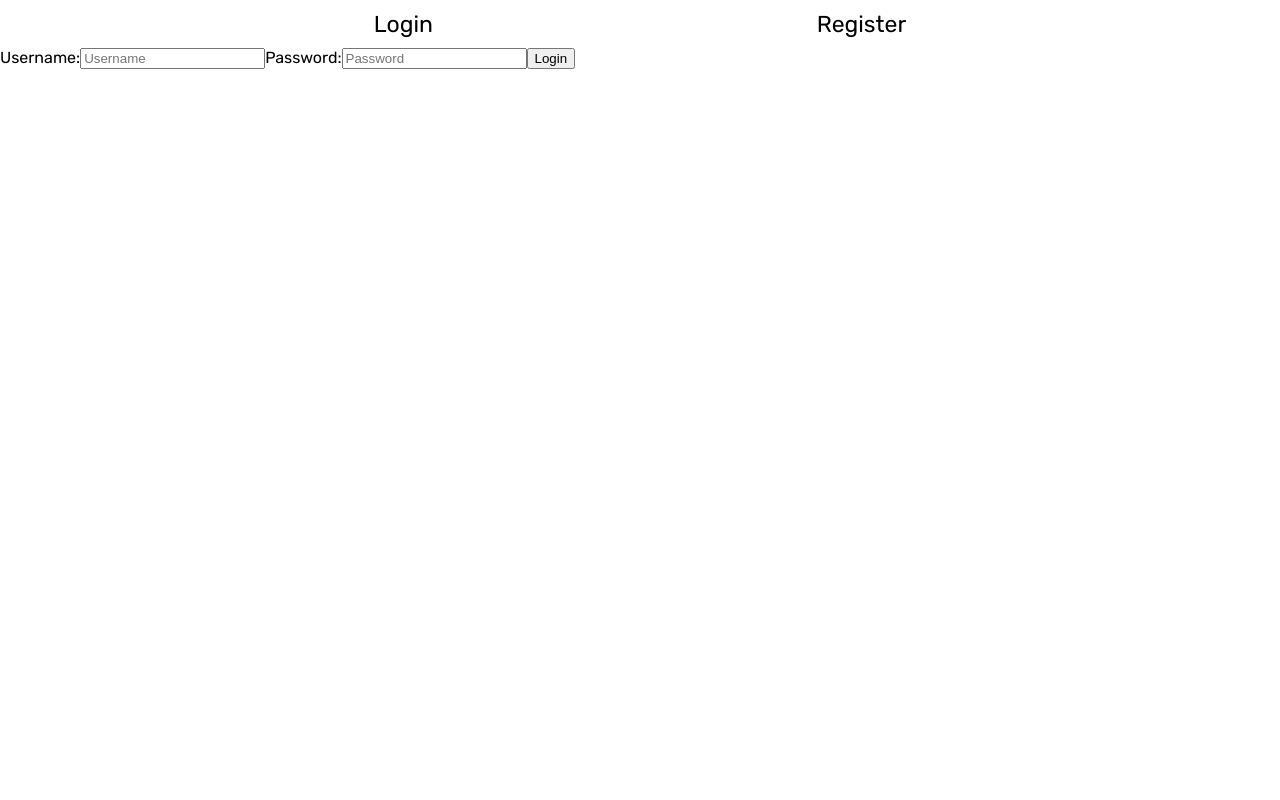
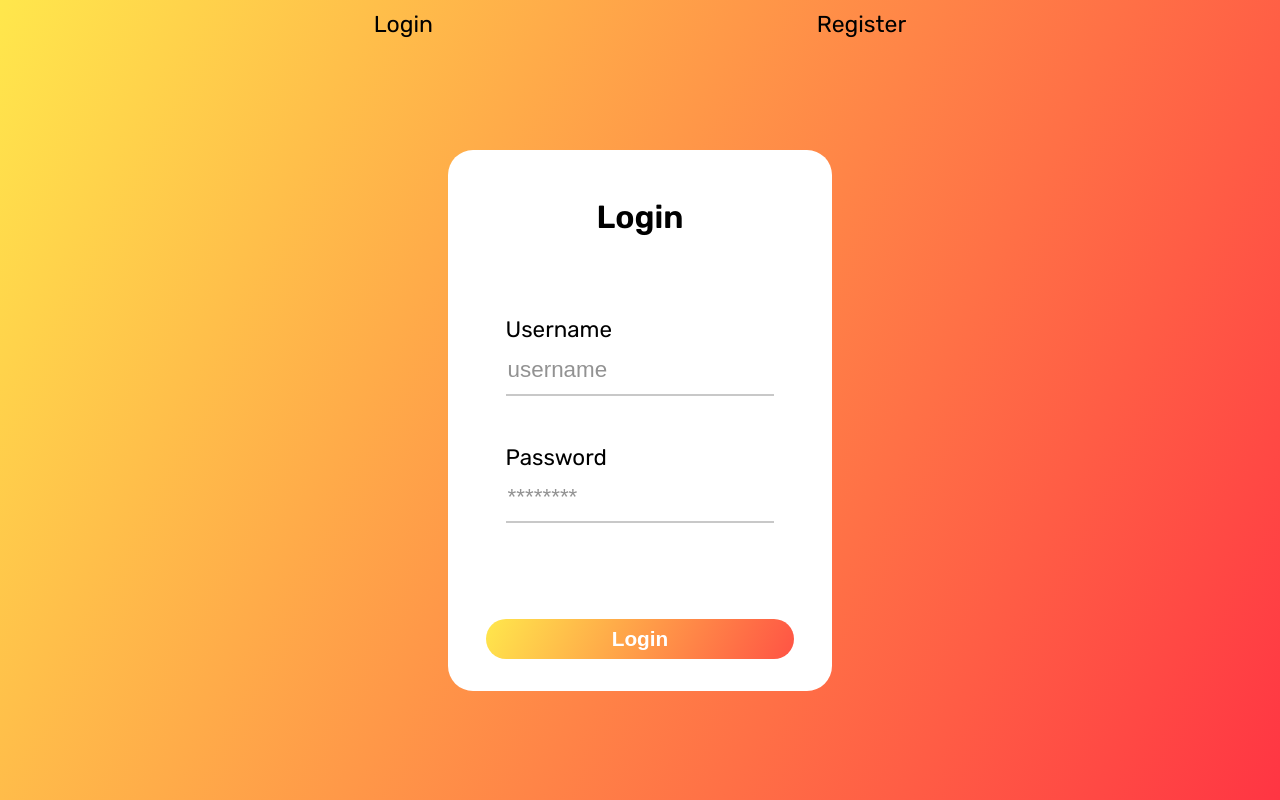
Before and after one commit to Simeon0302/QuizGame, a React (Create React App) app in the folder quiz-game/: page /login in a window 1280 px wide. Built offline with nearby package versions, Linux system fonts and the light colour scheme; no server answers.

Commit message:
Added styles for the login page

```diff
--- a/quiz-game/src/App.jsx
+++ b/quiz-game/src/App.jsx
@@ -4,7 +4,7 @@ import {
     Route
 } from 'react-router-dom';
 import Home from './pages/Home';
-import Login from './pages/Login';
+import Login from './pages/Login/Login';
 import Register from './pages/Register';
 import Logout from './pages/Logout';
 import Navbar from './components/Navbar/Navbar';
--- a/quiz-game/src/pages/Login.jsx
+++ /dev/null
@@ -1,75 +0,0 @@
-import React, { useState, useContext } from "react";
-import { useNavigate } from "react-router-dom";
-import ValidateLoginForm from "../scripts/Validations/LoginValidation";
-import { UserAuthContext } from "../components/UserAuth";
-
-function LoginForm(props) {
-    return (
-        <div id="loginForm">
-            <form onSubmit={props.onSubmit}>
-                <label>
-                    Username:
-                    <input
-                        type="text"
-                        name="username"
-                        className="inputField"
-                        placeholder="Username"
-                        onChange={props.onChange}
-                    />
-                    {props.errors.username}
-                </label>
-                <label>
-                    Password:
-                    <input
-                        type="password"
-                        name="password"
-                        className="inputField"
-                        placeholder="Password"
-                        onChange={props.onChange}
-                    />
-                    {props.errors.password}
-                </label>
-                <button type="submit" id="submitButton">Login</button>
-            </form>
-        </div>
-    )
-}
-
-function Login(props) {
-    const [username, setUsername] = useState("");
-    const [password, setPassword] = useState("");
-    const [errors, setErrors] = useState({
-        username: "",
-        password: "",
-    })
-    const {Login} = useContext(UserAuthContext);
-    const navigate = useNavigate();
-
-    function handleChange(event) {
-        if(event.target.name === "username") {
-            setUsername(event.target.value);
-        }
-        else if(event.target.name === "password") {
-            setPassword(event.target.value);
-        }
-    }
-
-    function handleSubmit(event) {
-        event.preventDefault();
-
-        if(!ValidateLoginForm(username, password, setErrors)) {
-            Login(username, password);
-            navigate("/");
-        }
-    }
-
-    return (
-        <LoginForm
-            onChange={handleChange}
-            onSubmit={handleSubmit}
-            errors={errors}
-        />
-    )
-}
-
-export default Login;
--- /dev/null
+++ b/quiz-game/src/pages/Login/Login.jsx
@@ -0,0 +1,84 @@
+import React, { useState, useContext } from "react";
+import { useNavigate } from "react-router-dom";
+import ValidateLoginForm from "../../scripts/Validations/LoginValidation";
+import { UserAuthContext } from "../../components/UserAuth";
+import css from "./login.css";
+
+function LoginForm(props) {
+    return (
+        <div id="loginContainer">
+            <div id="login">
+                <form onSubmit={props.onSubmit}>
+                    <h2 id="headerTittle">Login</h2>
+                    <div id="rowContainer">
+                        <div className="row">
+                            <label>Username</label>
+                            <input
+                                type="text"
+                                name="username"
+                                className="inputField"
+                                placeholder="username"
+                                onChange={props.onChange}
+                            />
+                            <div className="errors">
+                                {props.errors.username}
+                            </div>
+                        </div>
+                        <div className="row">
+                            <label>Password</label>
+                            <input
+                                type="password"
+                                name="password"
+                                className="inputField"
+                                placeholder="********"
+                                onChange={props.onChange}
+                            />
+                            <div className="errors">
+                                {props.errors.password}
+                            </div>
+                        </div>
+                    </div>
+                    <button type="submit" id="submitButton">Login</button>
+                </form>
+            </div>
+        </div>
+    )
+}
+
+function Login(props) {
+    const [username, setUsername] = useState("");
+    const [password, setPassword] = useState("");
+    const [errors, setErrors] = useState({
+        username: "",
+        password: "",
+    })
+    const {Login} = useContext(UserAuthContext);
+    const navigate = useNavigate();
+    function handleChange(event) {
+        if(event.target.name === "username") {
+            setUsername(event.target.value);
+        }
+        else if(event.target.name === "password") {
+            setPassword(event.target.value);
+        }
+    }
+
+    function handleSubmit(event) {
+        event.preventDefault();
+
+        if(!ValidateLoginForm(username, password, setErrors)) {
+            Login(username, password);
+            navigate("/");
+        }
+    }
+    return (
+        <LoginForm
+            style={css}
+            onChange={handleChange}
+            onSubmit={handleSubmit}
+            errors={errors}
+        />
+    )
+}
+
+export default Login;
--- /dev/null
+++ b/quiz-game/src/pages/Login/login.css
@@ -0,0 +1,108 @@
+#loginContainer {
+    height: 100%;
+    width: 100%;
+    position: absolute;
+    transform: translateY(-48px);
+    z-index: -1;
+    background-image: linear-gradient(117deg, rgba(255, 231, 76, 1) 0%, rgba(255, 53, 67, 1) 100%);
+}
+
+#loginContainer #login {
+    max-width: 450px;
+    min-width: 350px;
+    width: 30%;
+    margin: 150px auto;
+    background-color: white;
+    border-radius: 25px;
+    transition: box-shadow 0.35s ease-in;
+}
+
+#loginContainer #login:hover {
+    box-shadow: 1rem 1rem rgba(216, 216, 216, 0.685);
+}
+
+#loginContainer #headerTittle {
+    text-align: center;
+    font-weight: 600;
+    padding: 3rem 0 2rem;
+    margin: 0;
+    font-size: 2rem;
+}
+
+#loginContainer form {
+    display: flex;
+    flex-direction: column;
+    align-items: center;
+}
+
+#loginContainer #rowContainer {
+    padding: 3rem 0 1rem;
+    width: 70%;
+}
+
+#loginContainer .row {
+    display: flex;
+    flex-direction: column;
+    align-items: center;
+    padding-bottom: 2rem;
+    width: 100%;
+}
+
+#loginContainer .row label {
+    align-self: start;
+    padding-bottom: 0.8rem;
+    font-size: 1.4rem;
+}
+
+#loginContainer .row input {
+    width: 100%;
+    box-sizing: border-box;
+    border: none;
+    font-size: 1.4rem;
+    padding-bottom: 0.8rem;
+    box-shadow: inset 0px -2px 0px 0px rgba(145, 145, 145, 0.5);
+    transition: box-shadow 0.3s ease-in;
+}
+
+#loginContainer .row input::placeholder {
+    color: rgba(85, 85, 85, 0.644);
+    transition: color 0.15s ease-in;
+}
+
+#loginContainer .row input:focus {
+    color: rgba(39, 39, 39, 0.9);
+    outline: none;
+    box-shadow: inset 0px -2.5px 0px 0px rgba(39, 39, 39, 0.9);
+}
+
+#loginContainer .row input:focus::placeholder {
+    color: transparent;
+}
+
+#loginContainer .errors {
+    color: red;
+    margin: 0.5rem 0;
+    font-size: 1.08rem;
+}
+
+#loginContainer #submitButton {
+    border-radius: 25px;
+    width: 80%;
+    height: 40px;
+    font-size: 1.3rem;
+    color: white;
+    background: rgb(255, 231, 76);
+    background: linear-gradient(117deg, #ffe74c, #ff3543, #ffe74c);
+    background-size: 250%;
+    background-position: left;
+    font-weight: 700;
+    border: 0px;
+    cursor: pointer;
+    margin: 2rem;
+    transition: width 0.4s ease-in, background-position 0.4s ease-in;
+}
+
+#loginContainer #submitButton:hover {
+    width: 82%;
+    background-position: right;
+}
```
